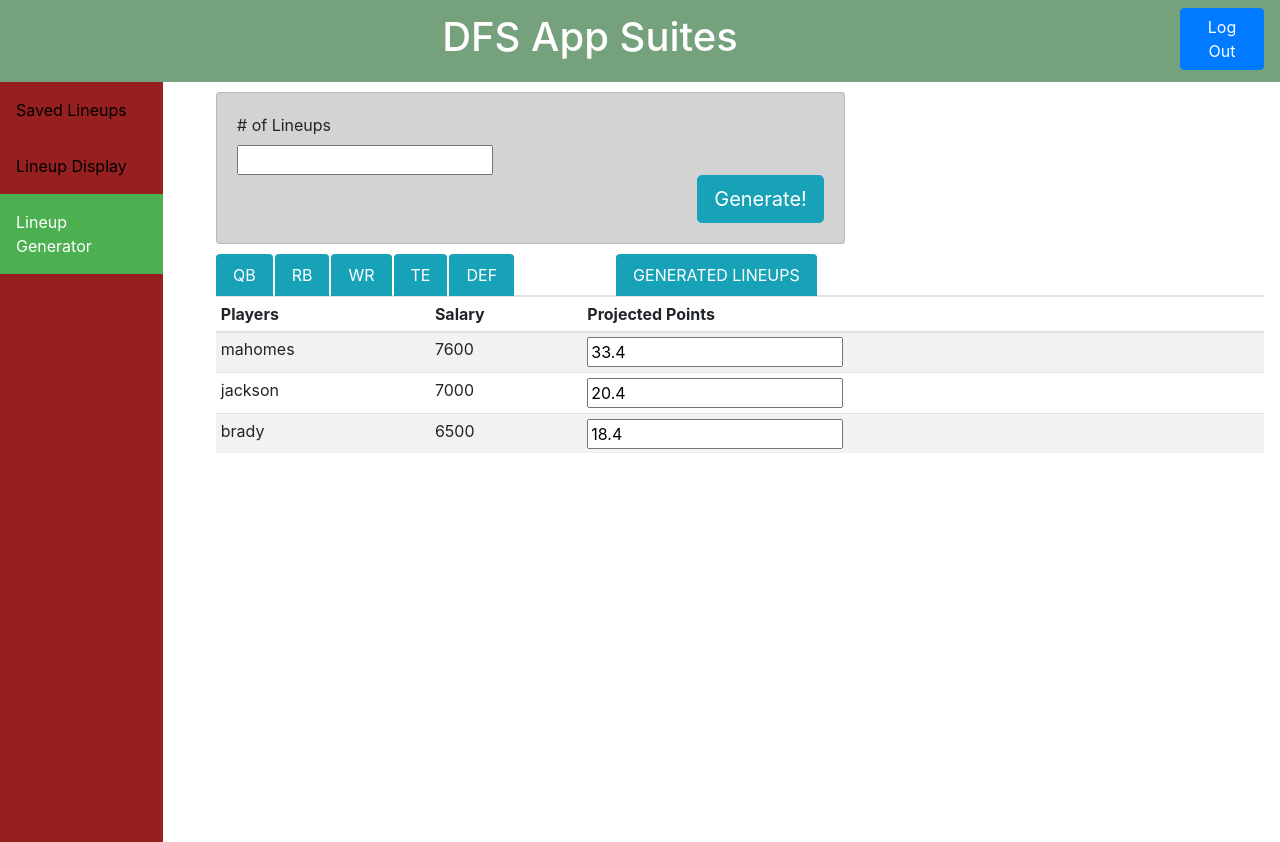
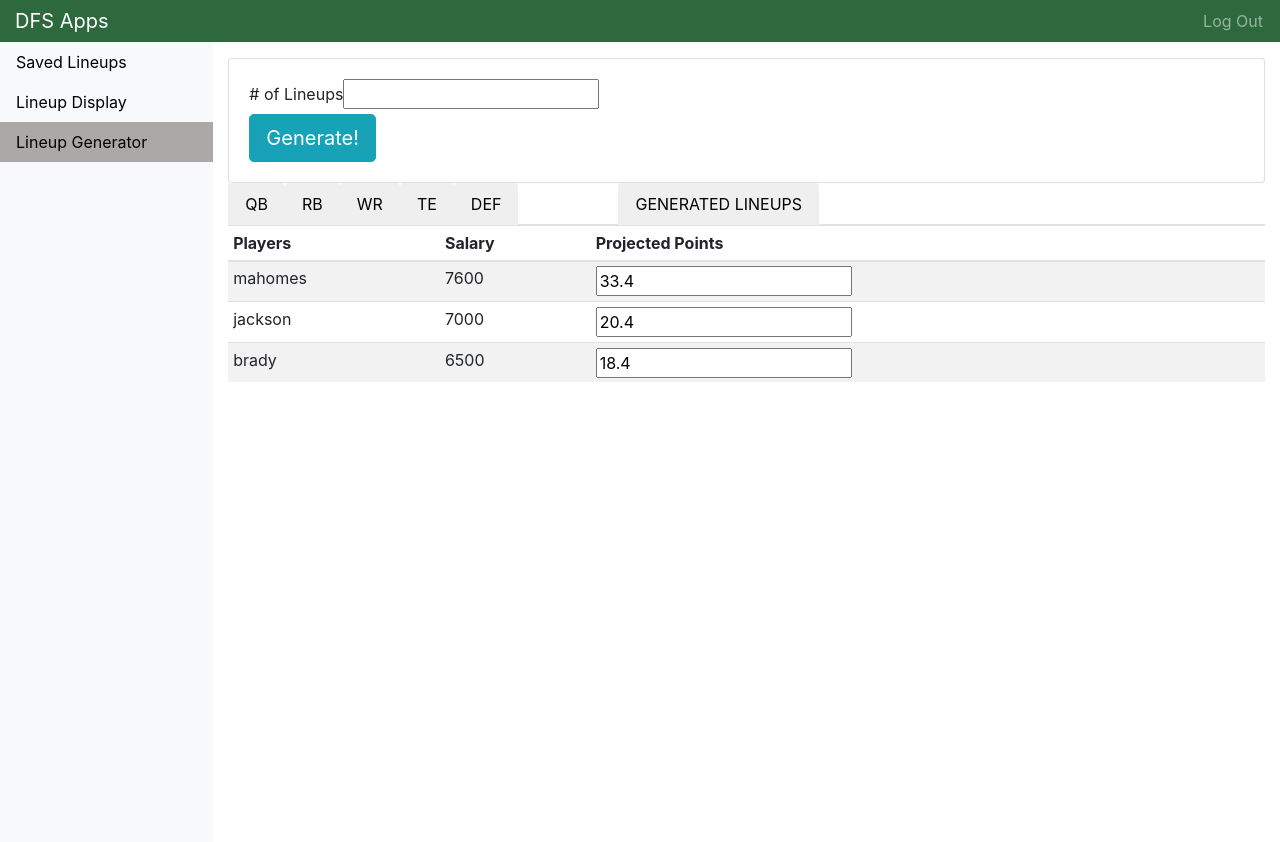
Before and after one commit to cdgeorge7/dfs-apps-frontend-react, a React (Create React App) app: page /generate in a window 1280 px wide. Before the commit the page ends 800 px from the top, so only its background shows below. Built offline with nearby package versions, Linux system fonts and the light colour scheme.

Commit message:
Reworked some layout. Not finished yet.

```diff
--- a/public/index.html
+++ b/public/index.html
@@ -1,5 +1,5 @@
 <!DOCTYPE html>
-<html lang="en">
+<html lang="en" class="h-100">
   <head>
     <meta charset="utf-8" />
     <link rel="shortcut icon" href="%PUBLIC_URL%/favicon.ico" />
@@ -11,8 +11,8 @@
     />
     <title>React App</title>
   </head>
-  <body>
+  <body class="h-100 w-100">
     <noscript>You need to enable JavaScript to run this app.</noscript>
-    <div id="root"></div>
+    <div id="root" class="h-100 w-100"></div>
   </body>
 </html>
--- a/src/App.css
+++ b/src/App.css
@@ -1,152 +1,18 @@
-.App {
-  text-align: center;
+.bg-green {
+  background-color: #2e683d;
 }
 
-.App-logo {
-  animation: App-logo-spin infinite 20s linear;
-  height: 40vmin;
-  pointer-events: none;
-}
-
-.App-header {
-  background-color: #76a17d;
-  color: #ffffff;
-  /* float: none !important; */
-}
-
-.App-header-navbar {
-  float: left;
-  text-align: center;
-  width: 100%;
-}
-
-.App-header-login-button {
-  float: right;
-  width: 84px;
-}
-
-.App-header-link,
-.App-header-link:hover {
-  text-decoration: none !important;
-  color: inherit;
-}
-
-.App-sidenav {
-  margin: 0;
-  padding: 0;
-  width: 163px;
-  background-color: #961f1f;
-  position: fixed;
-  height: 100%;
-  overflow: auto;
-  float: left;
-}
-
-.App-sidenav a {
-  display: block;
-  color: black;
-  padding: 16px;
-  text-decoration: none;
-}
-
-/* Active/current link */
-.App-sidenav a.active {
-  background-color: #4caf50;
+/* Links on mouse-over */
+.sidenav-link:hover:not(.active) {
+  background-color: #ada8a8;
   color: white;
 }
 
-/* Links on mouse-over */
-.App-sidenav a:hover:not(.active) {
-  background-color: #555;
-  color: white;
+.sidenav-link {
+  background-color: #f8f9fa;
+  color: black !important;
 }
 
-.App-appcontent {
-  margin-left: 200px;
-  padding: 1px 16px;
-  padding-top: 10px;
-  float: right;
-  width: 100%;
-  height: 100%;
-  /* height: 1000px; */
+.sidenav-link.active {
+  background-color: #ada8a8;
 }
-
-/* Start login section */
-.login-form-2 {
-  padding: 20%;
-  padding-top: 1%;
-  padding-bottom: 5%;
-  background: #76a17d;
-  /* text-align: center; */
-}
-.login-form-center {
-  padding: 1%;
-}
-.btnSubmit {
-  font-weight: 600;
-  width: 50%;
-  color: #282726;
-  background-color: #fff;
-  border: none;
-  border-radius: 1.5rem;
-  padding: 2%;
-}
-.btnForgetPwd {
-  color: #fff;
-  font-weight: 600;
-  text-decoration: none;
-}
-.btnForgetPwd:hover {
-  text-decoration: none;
-  color: #fff;
-}
-/* End login section */
-
-/* Start tab section */
-.app-tabs {
-  padding-top: 10px;
-}
-.app-tab {
-  margin-right: 2px;
-}
-.ds-white-on-blue-nav {
-  background: #17a2b8 !important;
-  background-color: #17a2b8 !important;
-  color: white !important;
-}
-button.ds-white-on-blue-nav:hover {
-  background: #446cad !important;
-  color: white !important;
-}
-
-.active {
-  background: #fbaf33;
-}
-
-.card {
-  background-color: #d3d3d3 !important;
-  width: 60%;
-}
-
-.control-panel-label {
-  display: block;
-}
-
-.control-panel-button {
-  float: right;
-}
-
-/* End tab section */
-
-.App-link {
-  color: #61dafb;
-}
-
-@keyframes App-logo-spin {
-  from {
-    transform: rotate(0deg);
-  }
-  to {
-    transform: rotate(360deg);
-  }
-}
--- a/src/App.js
+++ b/src/App.js
@@ -20,23 +20,23 @@ function App() {
 
   return (
     <Router>
-      <div className="container-fluid">
-        <Header
-          loggedIn={loggedIn}
-          setLoggedIn={setLoggedIn}
-          setDisplayLoginPage={setDisplayLoginPage}
-        />
+      <Header
+        loggedIn={loggedIn}
+        setLoggedIn={setLoggedIn}
+        setDisplayLoginPage={setDisplayLoginPage}
+      />
+      <div className="container-fluid h-100">
         {loggedIn ? (
-          <div className="row">
+          <div className="row h-100">
             <SideNav />
             <AppContent />
           </div>
         ) : displayLoginPage ? (
-          <div>
+          <div className="row h-100">
             <Login />
           </div>
         ) : (
-          <div>
+          <div className="row h-100">
             <Home />
           </div>
         )}
--- /dev/null
+++ b/src/App_old.css
@@ -0,0 +1,152 @@
+.App {
+  text-align: center;
+}
+
+.App-logo {
+  animation: App-logo-spin infinite 20s linear;
+  height: 40vmin;
+  pointer-events: none;
+}
+
+.App-header {
+  background-color: #76a17d;
+  color: #ffffff;
+  /* float: none !important; */
+}
+
+.App-header-navbar {
+  float: left;
+  text-align: center;
+  width: 100%;
+}
+
+.App-header-login-button {
+  float: right;
+  width: 84px;
+}
+
+.App-header-link,
+.App-header-link:hover {
+  text-decoration: none !important;
+  color: inherit;
+}
+
+.App-sidenav {
+  margin: 0;
+  padding: 0;
+  width: 163px;
+  background-color: #961f1f;
+  position: fixed;
+  height: 100%;
+  overflow: auto;
+  float: left;
+}
+
+.App-sidenav a {
+  display: block;
+  color: black;
+  padding: 16px;
+  text-decoration: none;
+}
+
+/* Active/current link */
+.App-sidenav a.active {
+  background-color: #4caf50;
+  color: white;
+}
+
+/* Links on mouse-over */
+.App-sidenav a:hover:not(.active) {
+  background-color: #555;
+  color: white;
+}
+
+.App-appcontent {
+  margin-left: 200px;
+  padding: 1px 16px;
+  padding-top: 10px;
+  float: right;
+  width: 100%;
+  height: 100%;
+  /* height: 1000px; */
+}
+
+/* Start login section */
+.login-form-2 {
+  padding: 20%;
+  padding-top: 1%;
+  padding-bottom: 5%;
+  background: #76a17d;
+  /* text-align: center; */
+}
+.login-form-center {
+  padding: 1%;
+}
+.btnSubmit {
+  font-weight: 600;
+  width: 50%;
+  color: #282726;
+  background-color: #fff;
+  border: none;
+  border-radius: 1.5rem;
+  padding: 2%;
+}
+.btnForgetPwd {
+  color: #fff;
+  font-weight: 600;
+  text-decoration: none;
+}
+.btnForgetPwd:hover {
+  text-decoration: none;
+  color: #fff;
+}
+/* End login section */
+
+/* Start tab section */
+.app-tabs {
+  padding-top: 10px;
+}
+.app-tab {
+  margin-right: 2px;
+}
+.ds-white-on-blue-nav {
+  background: #17a2b8 !important;
+  background-color: #17a2b8 !important;
+  color: white !important;
+}
+button.ds-white-on-blue-nav:hover {
+  background: #446cad !important;
+  color: white !important;
+}
+
+.active {
+  background: #fbaf33;
+}
+
+.card {
+  background-color: #d3d3d3 !important;
+  width: 60%;
+}
+
+.control-panel-label {
+  display: block;
+}
+
+.control-panel-button {
+  float: right;
+}
+
+/* End tab section */
+
+.App-link {
+  color: #61dafb;
+}
+
+@keyframes App-logo-spin {
+  from {
+    transform: rotate(0deg);
+  }
+  to {
+    transform: rotate(360deg);
+  }
+}
--- a/src/components/layout/AppContent.js
+++ b/src/components/layout/AppContent.js
@@ -6,10 +6,10 @@ import Generate from "../apps/generate/Generate";
 
 export default function AppContent() {
   return (
-    <div className="App-appcontent">
+    <main class="col-md-9 ml-sm-auto col-lg-10 pt-3 px-4s">
       <Route path="/saved" component={SavedLineups} />
       <Route path="/display" component={Display} />
       <Route path="/generate" component={Generate} />
-    </div>
+    </main>
   );
 }
--- a/src/components/layout/Header.js
+++ b/src/components/layout/Header.js
@@ -1,5 +1,6 @@
 import React, { useState } from "react";
 import { Link, Redirect } from "react-router-dom";
+import LoginButton from "./LoginButton";
 
 export default function Header(props) {
   const [displayLoginButton, setDisplayLoginButton] = useState(true);
@@ -20,6 +21,27 @@ export default function Header(props) {
   const sendHome = () => {
     props.setDisplayLoginPage(false);
   };
+
+  return (
+    <nav className="navbar navbar-dark sticky-top bg-green flex-md-nowrap p-0">
+      <Link
+        to="/"
+        className="navbar-brand col-sm-3 col-md-2 mr-0"
+        onClick={sendHome}
+      >
+        DFS Apps
+      </Link>
+      <LoginButton
+        loggedIn={props.loggedIn}
+        setLoggedIn={props.setLoggedIn}
+        setDisplayLoginPage={props.setDisplayLoginPage}
+        setDisplayLoginButton={setDisplayLoginButton}
+      />
+    </nav>
+  );
+}
+
+/*
 
   return (
     <header className="navbar App-header row sticky-top">
@@ -43,4 +65,5 @@ export default function Header(props) {
       </nav>
     </header>
   );
-}
+
+  */
--- /dev/null
+++ b/src/components/layout/LoginButton.js
@@ -0,0 +1,31 @@
+import React from "react";
+import { Link, Redirect } from "react-router-dom";
+
+export default function LoginButton(props) {
+  const fakeLogin = () => {
+    if (props.loggedIn) {
+      props.setLoggedIn(!props.loggedIn);
+      console.log(1);
+      return <Redirect to="/" />;
+    } else {
+      props.setDisplayLoginPage(true);
+      props.setDisplayLoginButton(true); //should be false, true for testing
+    }
+
+    // props.setLoggedIn(!props.loggedIn);
+  };
+
+  return (
+    <ul className="navbar-nav px-3">
+      <li className="nav-item text-nowrap">
+        <Link
+          to={props.loggedIn ? "/" : "/login"}
+          onClick={fakeLogin}
+          className="btn nav-link"
+        >
+          {props.loggedIn ? "Log Out" : "Log In"}
+        </Link>
+      </li>
+    </ul>
+  );
+}
--- a/src/components/layout/SideNav.js
+++ b/src/components/layout/SideNav.js
@@ -1,7 +1,25 @@
 import React from "react";
-import { Link, NavLink } from "react-router-dom";
+import { NavLink } from "react-router-dom";
 
 export default function SideNav() {
+  return (
+    <nav className="col-md-2 d-none d-md-block bg-light sidebar-sticky pl-0 pr-0">
+      <NavLink to="/saved" className="nav-link sidenav-link w-100">
+        Saved Lineups
+      </NavLink>
+      <NavLink to="/display" className="nav-link sidenav-link w-100">
+        Lineup Display
+      </NavLink>
+      <NavLink to="/generate" className="nav-link sidenav-link w-100">
+        Lineup Generator
+      </NavLink>
+    </nav>
+  );
+}
+
+/*
+
+
   return (
     <div className="App-sidenav">
       <NavLink to="/saved">Saved Lineups</NavLink>
@@ -9,4 +27,5 @@ export default function SideNav() {
       <NavLink to="/generate">Lineup Generator</NavLink>
     </div>
   );
-}
+
+*/
```
Also changed, not shown: 1 other file (tests, documents, lock files or other folders).
